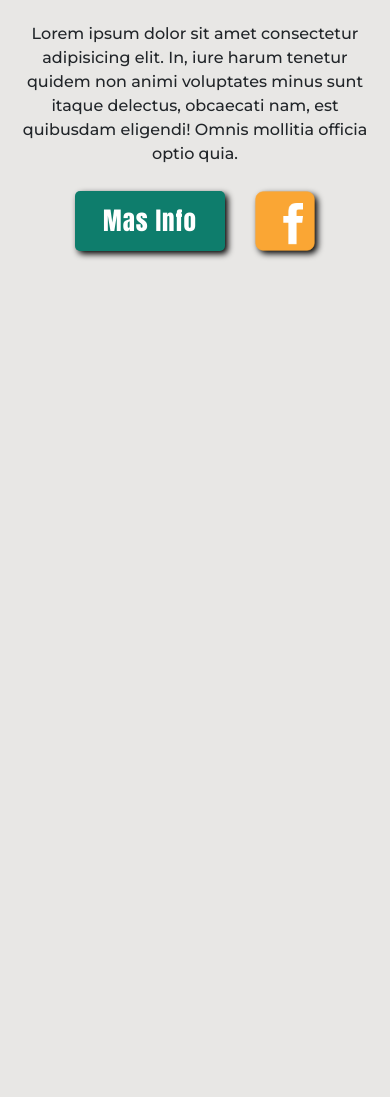
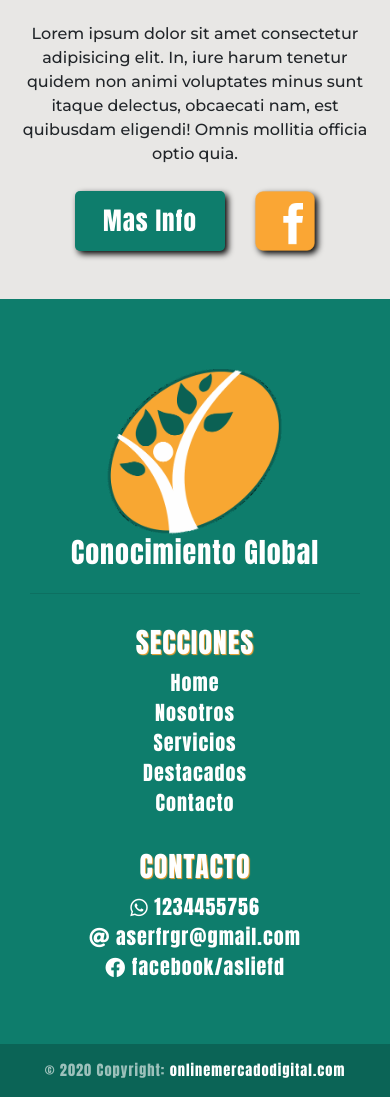
Before and after one commit to HelixInCode/Conocimiento-Global, a website: page index.html in a window 390 px wide. Shown: the part 1605-2702 px from the top of the page. Before the commit the page ends 1904 px from the top, so only its background shows below. Drawn offline with Linux system fonts and the light colour scheme; files whose address does not match are found by name.

Commit message:
footer agregado y responsiveado

```diff
--- a/index.html
+++ b/index.html
@@ -142,9 +142,98 @@
 
   </main>
 
-  <footer>
+<!-- Footer -->
+<footer id="footer" class="page-footer font-small pt-4">
 
-  </footer>
+  <!-- Footer Links -->
+  <div class="container-fluid text-center text-md-left">
+
+    <!-- Grid row -->
+    <div class="row" style="padding: 30px;">
+
+      <!-- Grid column -->
+      <div class="columna col-md-6 mt-md-0 mt-3">
+
+        <!-- Content -->
+        <img id="img-footer" src="./img/logo2.png" alt="">
+        <h3 class="text-center" >Conocimiento Global</h3>
+
+      </div>
+      <!-- Grid column -->
+
+      <hr class="clearfix w-100 d-md-none pb-3">
+
+      <!-- Grid column -->
+      <div class="col-md-3 mb-md-0 mb-3">
+
+        <!-- Links -->
+        <h3 class="text-uppercase titulos-footer">Secciones</h3>
+
+        <ul class="links-footer list-unstyled ">
+          <li>
+            <a href="#!">Home</a>
+          </li>
+          <li>
+            <a href="#!">Nosotros</a>
+          </li>
+          <li>
+            <a href="#!">Servicios</a>
+          </li>
+          <li>
+            <a href="#!">Destacados</a>
+          </li>
+          <li>
+            <a href="#!">Contacto</a>
+          </li>
+        </ul>
+
+      </div>
+      <!-- Grid column -->
+
+      <!-- Grid column -->
+      <div class="col-md-3 mb-md-0 mb-3">
+
+        <!-- Links -->
+        <h3 class="text-uppercase titulos-footer">Contacto</h3>
+
+        <ul class="list-unstyled links-footer">
+          <li>
+            <a href="#!">
+              <i class="fab fa-whatsapp"></i>
+              1234455756
+            </a>
+          </li>
+          <li>
+            <a href="#!">
+              <i class="fas fa-at"></i>
+              aserfrgr@gmail.com
+            </a>
+          </li>
+          <li>
+            <a href="#!">
+              <i class="fab fa-facebook"></i>
+              facebook/asliefd
+            </a>
+          </li>
+        </ul>
+
+      </div>
+      <!-- Grid column -->
+
+    </div>
+    <!-- Grid row -->
+
+  </div>
+  <!-- Footer Links -->
+
+  <!-- Copyright -->
+  <div class="footer-copyright text-center py-3">© 2020 Copyright:
+    <a href="https://mdbootstrap.com/"> onlinemercadodigital.com</a>
+  </div>
+  <!-- Copyright -->
+
+</footer>
+<!-- Footer -->
 
   <!-- jQuery -->
   <script type="text/javascript" src="dist/js/jquery.min.js"></script>
--- a/src/css/style.css
+++ b/src/css/style.css
@@ -423,6 +423,21 @@ nav > .hamburger-btn{
   background-color: var(--sombraClara);
   resize: none;
 }
+#footer{
+  background-color: var(--verdeOpacoAzulado);
+  font-family: var(--letraEnlaces);
+  letter-spacing: 1px;
+  font-weight: 300;
+}
+.titulos-footer{
+  text-shadow: 1px 1px 1px var(--Anaranjadito);
+}
+#img-footer{
+  width: 180px;
+}
+.links-footer{
+  font-size: 20px;
+}
 
 @media screen and (min-width: 576px){
   .index-carousel .overlay-img > p{
@@ -482,4 +497,8 @@ nav > .hamburger-btn{
   #servicios > .service-container{
     grid-template-columns: repeat(2, minmax(200px, 600px));
   }
+  #img-footer{
+    width: 200px;
+    margin-left: 30%;
+  }
 }
```
Also changed, not shown: dist/css/style.css, img/logo2.png (added).
